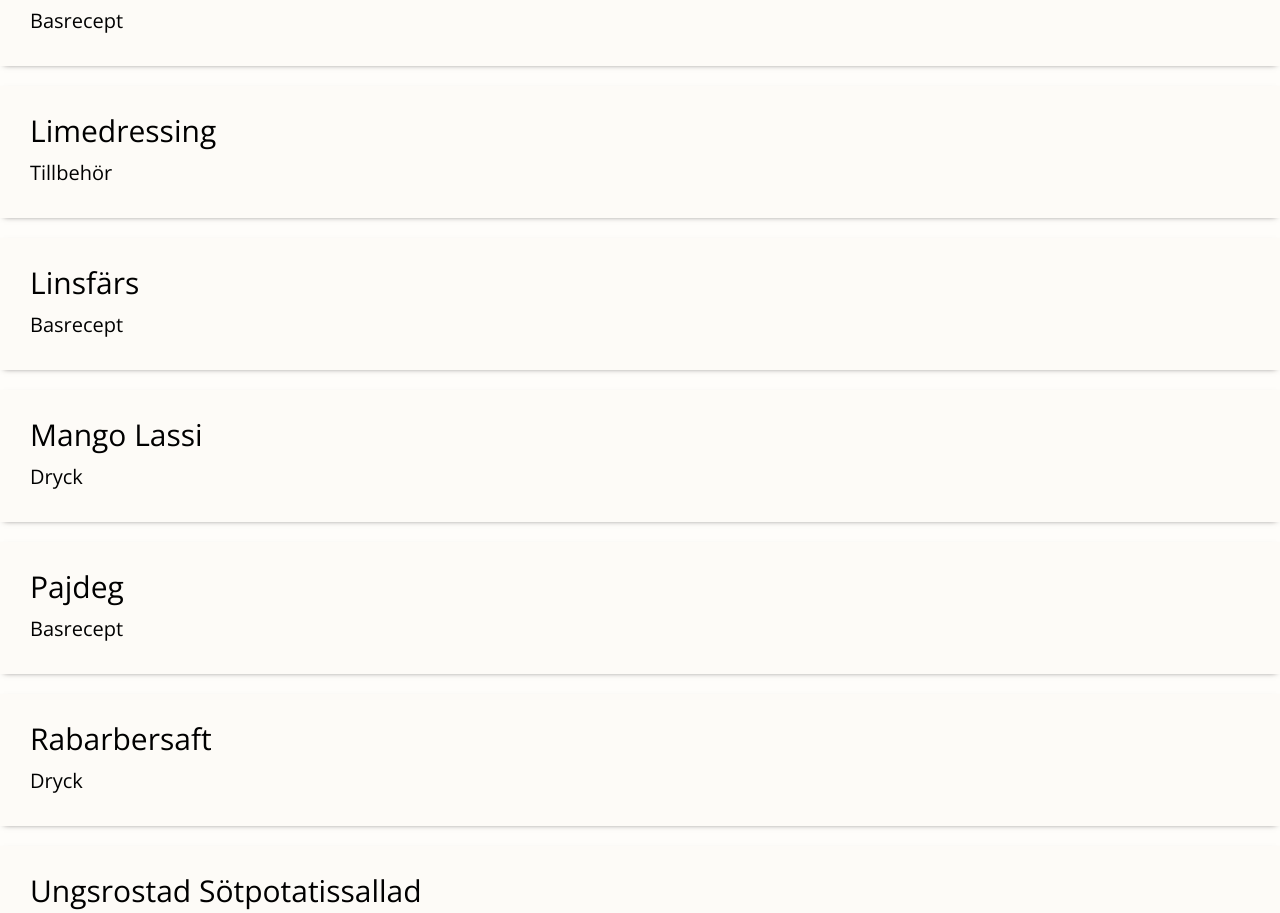
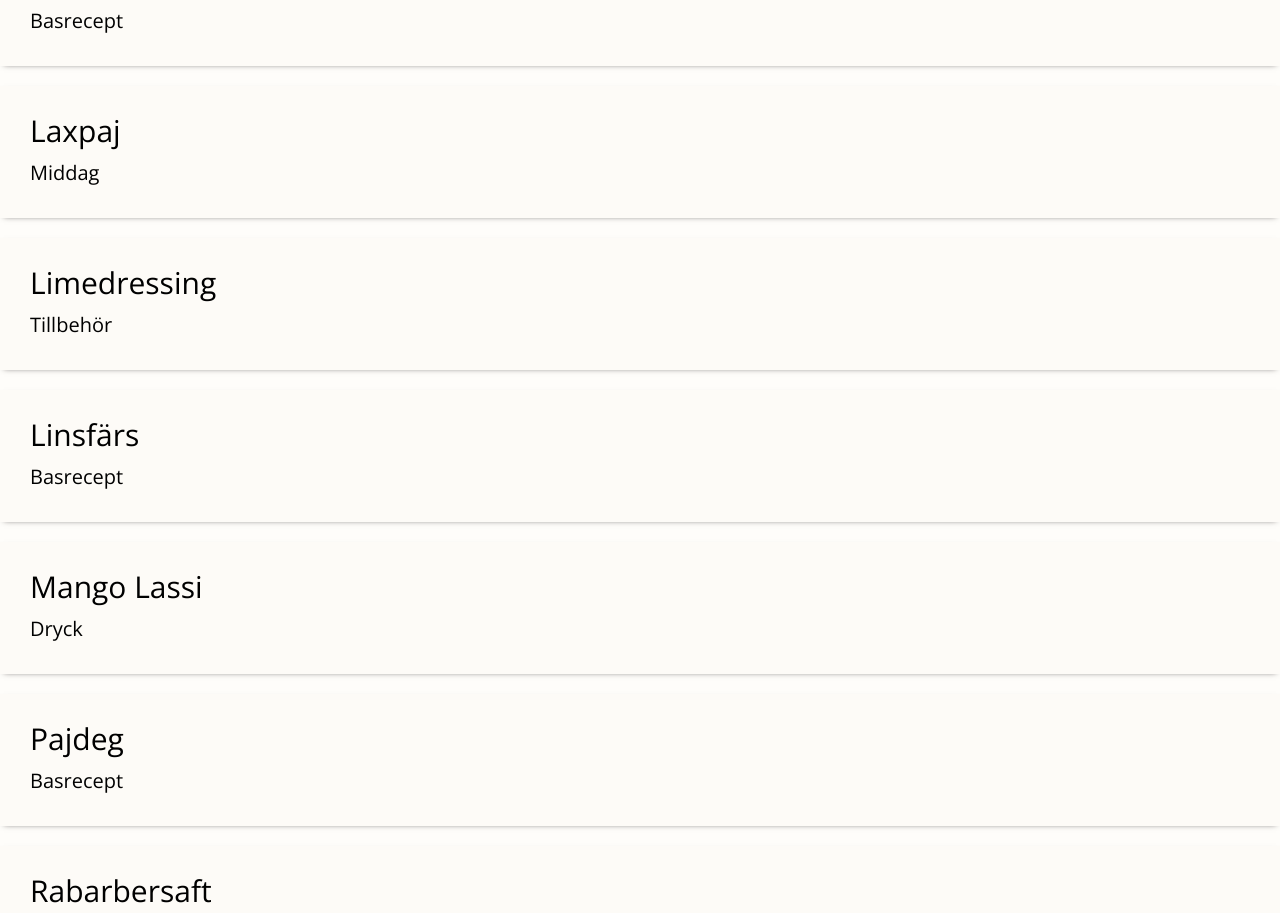
Before and after one commit to w1nston/amsenwallander.se, a Next.js app: page /recipes in a window 1280 px wide. Shown: the part 804-1717 px from the top of the page. Built offline with nearby package versions, Linux system fonts and the light colour scheme.

Commit message:
Set cursor pointer for computorz.

```diff
--- a/components/recipe/FloatingButton.tsx
+++ b/components/recipe/FloatingButton.tsx
@@ -20,6 +20,7 @@ const expand = keyframes`
 
 const buttonStyles = css`
   color: #fefdfa;
+  cursor: pointer;
   position: fixed;
   bottom: 0;
   right: 0;
@@ -68,6 +69,7 @@ const menuButtonContainerStyles = css`
 const menuButtonStyles = css`
   color: #fefdfa;
   background-color: #47b5ff;
+  cursor: pointer;
   text-transform: uppercase;
   text-decoration: none;
   border: none;
--- a/components/recipe/RecipeLink.tsx
+++ b/components/recipe/RecipeLink.tsx
@@ -18,6 +18,7 @@ const containerStyles = css`
   border: none;
   width: 100vw;
   display: flex;
+  cursor: pointer;
   flex-direction: column;
   text-align: start;
 `;
--- /dev/null
+++ b/metadata/recipes/laxpaj.json
@@ -0,0 +1,7 @@
+{
+  "filename": "laxpaj.mdx",
+  "slug": "laxpaj",
+  "name": "Laxpaj",
+  "category": "Middag"
+,  "time-to-cook": "1 h"
+}
--- a/pages/recipes/index.tsx
+++ b/pages/recipes/index.tsx
@@ -14,6 +14,7 @@ type Props = {
 const clearFilterButtonStyles = css`
   color: #fefdfa;
   background-color: #47b5ff;
+  cursor: pointer;
   text-transform: uppercase;
   text-decoration: none;
   border: none;
```
Also changed, not shown: pages/recipes/laxpaj.mdx (added, +9 -0 lines).
